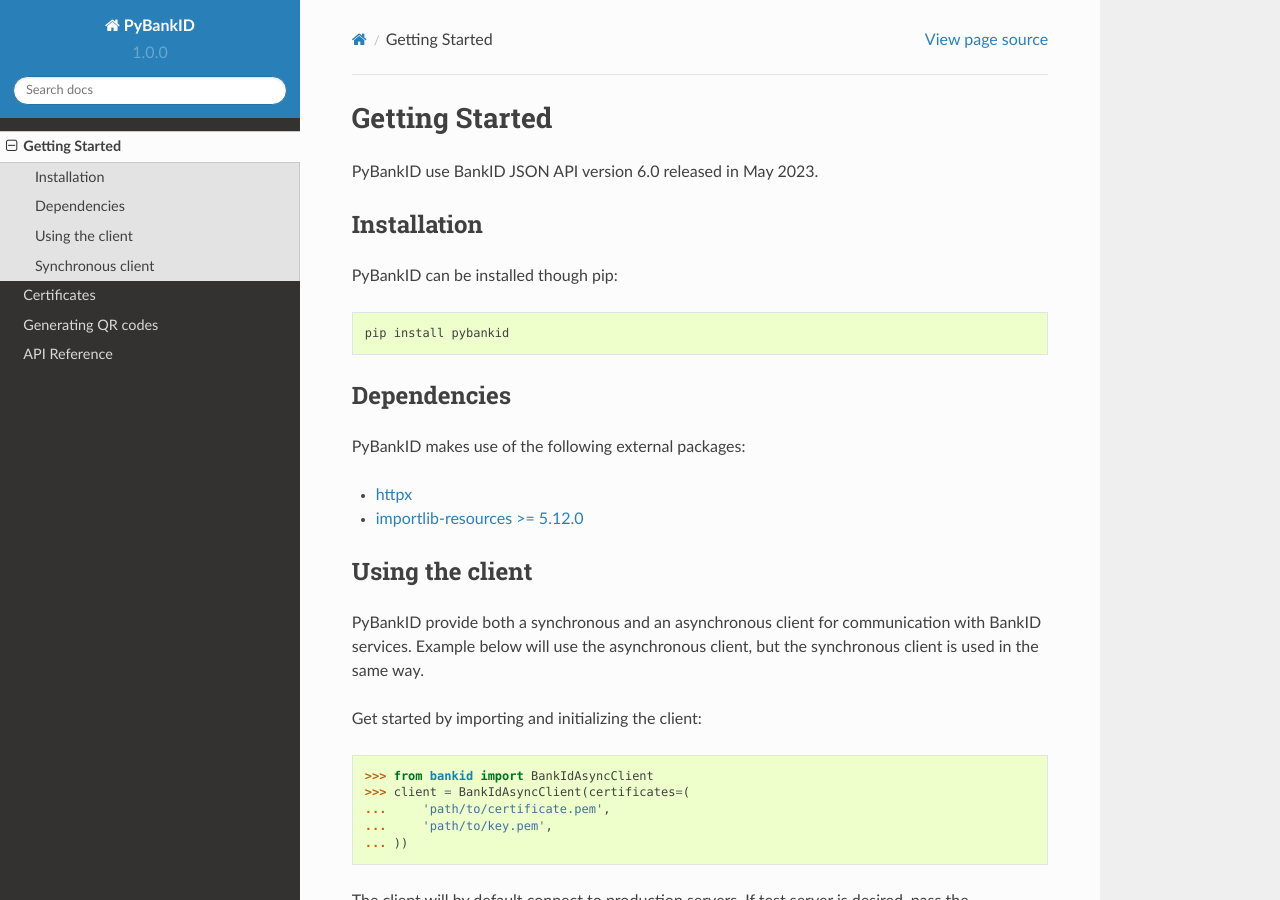
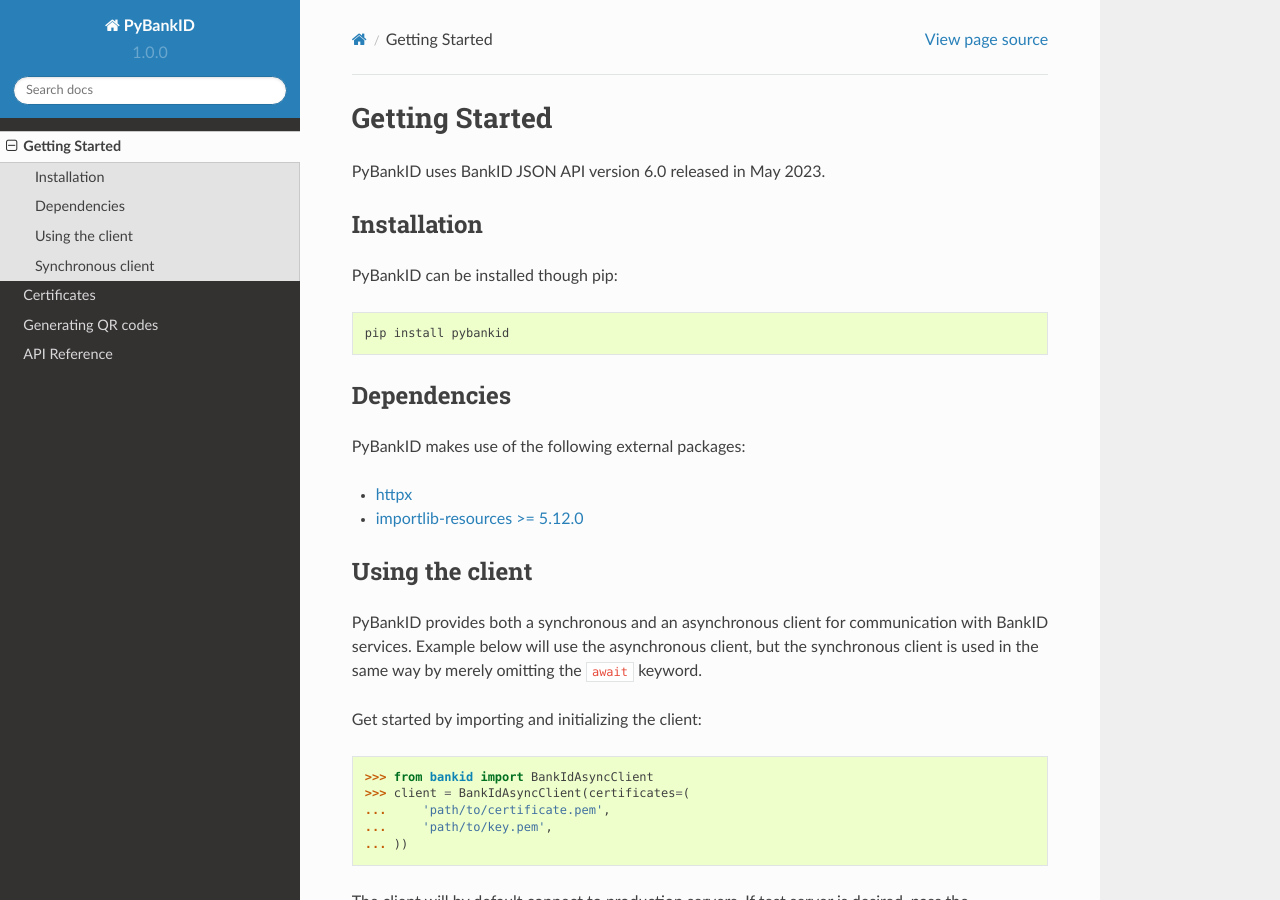
Before and after one commit to hbldh/pybankid, a Sphinx documentation site: the page built from docs/get_started.rst, in a window 1280 px wide and 900 px high. Built offline with Sphinx 7.4.7 and the Read the Docs theme 2.0.0, drawn with Linux system fonts in a browser that asks for light colours.

Commit message:
Minor doc change

```diff
--- a/docs/get_started.rst
+++ b/docs/get_started.rst
@@ -3,7 +3,7 @@
 Getting Started
 ===============
 
-PyBankID use BankID JSON API version 6.0 released in May 2023.
+PyBankID uses BankID JSON API version 6.0 released in May 2023.
 
 Installation
 ------------
@@ -25,9 +25,10 @@
 Using the client
 ----------------
 
-PyBankID provide both a synchronous and an asynchronous client for
+PyBankID provides both a synchronous and an asynchronous client for
 communication with BankID services. Example below will use the asynchronous
-client, but the synchronous client is used in the same way.
+client, but the synchronous client is used in the same way by merely omitting
+the ``await`` keyword.
 
 Get started by importing and initializing the client:
 
```
